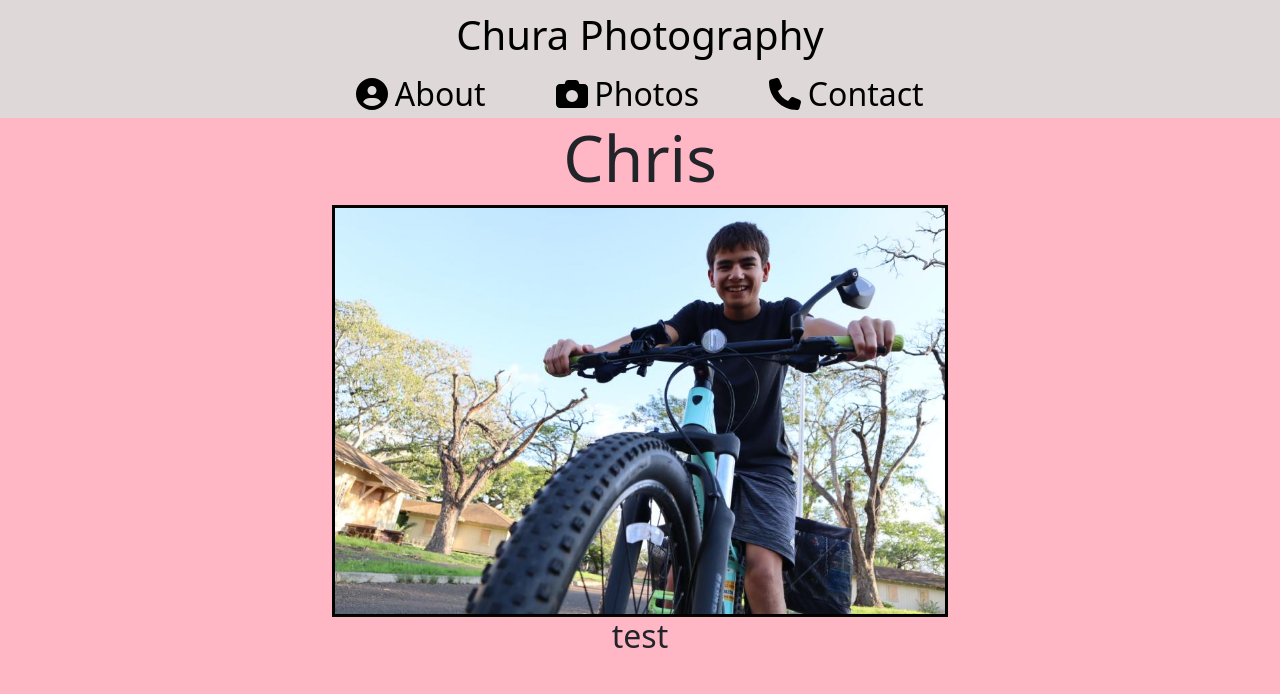
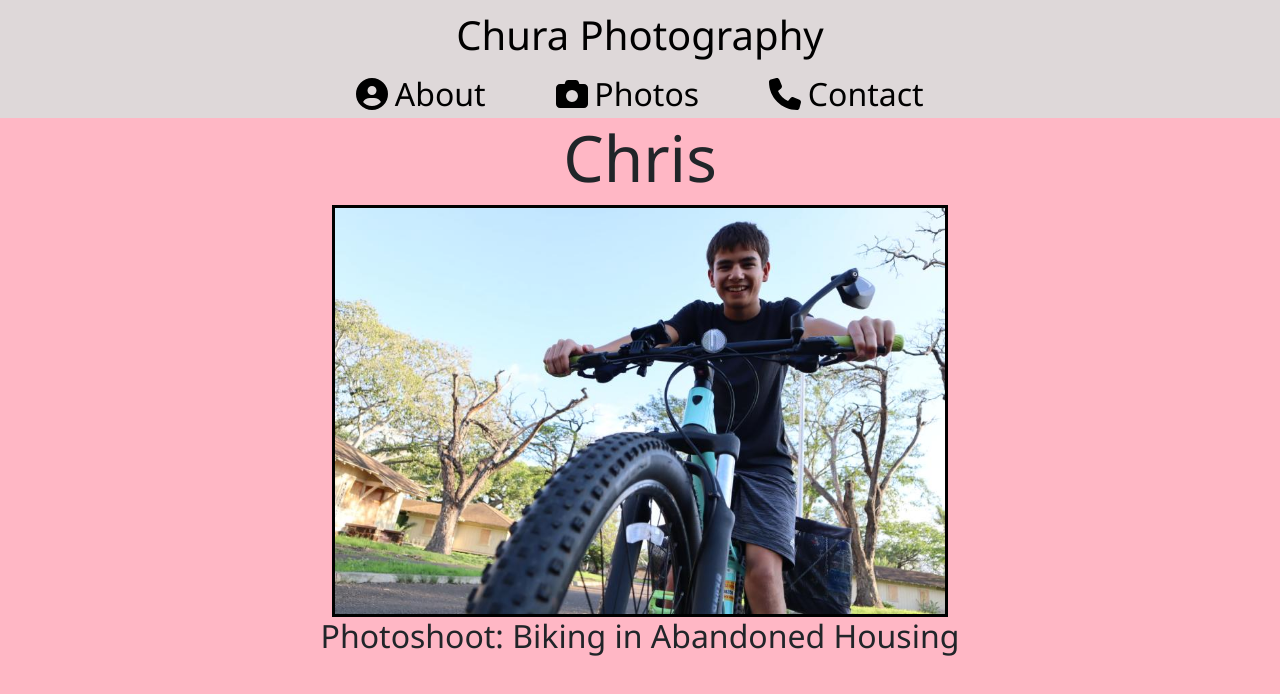
Before and after one commit to Zryer/Chura-Photography, a React (Create React App) app: page /Photos/Chris in a window 1280 px wide. Shown: the top 694 px of the page. Built offline with nearby package versions, Linux system fonts and the light colour scheme.

Commit message:
title update

```diff
--- a/public/index.html
+++ b/public/index.html
@@ -31,7 +31,7 @@
       work correctly both with client-side routing and a non-root public URL.
       Learn how to configure a non-root public URL by running `npm run build`.
     -->
-    <title>React App</title>
+    <title>Chura Photography</title>
   </head>
   <body>
     <noscript>You need to enable JavaScript to run this app.</noscript>
--- a/src/App.css
+++ b/src/App.css
@@ -1,3 +1,5 @@
+@import url("https://fonts.googleapis.com/css2?family=Noto+Sans&display=swap");
+
 * {
     box-sizing: border-box;
     margin: 0;
@@ -6,4 +8,5 @@
 
 body {
     background-color: #ffb7c5;
+    font-family: 'Noto Sans', sans-serif;
 }
--- a/src/Components/PhotosComponent/PhotosList.js
+++ b/src/Components/PhotosComponent/PhotosList.js
@@ -1,19 +1,19 @@
 export const PHOTOSLIST = [
     {
         id: 0,
-        name: "House",
+        name: "Church",
         image: require("../../Images/house.jpg"),
-        alt: "House",
+        alt: "Church",
         width: "photoWidth50",
-        text: "test",
+        text: "“Officers Row” features these beautifully structured bungalows from 1920s-1930s. These houses were extremely popular with military families. In 1913, LT. Harold Geiger created an aviation station near these houses, which started with two Curtiss seaplanes. These boarded houses now serve as historical landmarks, showing visitors the area in which past families lived.",
     },
     {
         id: 1,
         name: "Sakura",
         image: require("../../Images/sakuraHome.png"),
-        alt: "Image 2",
+        alt: "Sakura",
         width: "photoWidth50",
-        text: "A black and white picture of Sakura",
+        text: "Portraits: B/W with a twist",
     },
 
     {
@@ -22,7 +22,7 @@ export const PHOTOSLIST = [
         image: require("../../Images/background.jpg"),
         alt: "Sunset",
         width: "photoWidth50",
-        text: "test",
+        text: "Landscape photography: Ocean",
 
     },
     {
@@ -31,15 +31,15 @@ export const PHOTOSLIST = [
         image: require("../../Images/chris.jpg"),
         alt: "Chris",
         width: "photoWidth50",
-        text: "test",
+        text: "Photoshoot: Biking in Abandoned Housing",
 
     },
     {
         id: 4,
-        name: "Soul",
+        name: "Dreaming",
         image: require("../../Images/soul.jpg"),
-        alt: "Soul",
+        alt: "Dreaming",
         width: "photoWidth50",
-        text: "test",
+        text: "Creative shoot: Lost in your dreams",
     },
 ]
```
